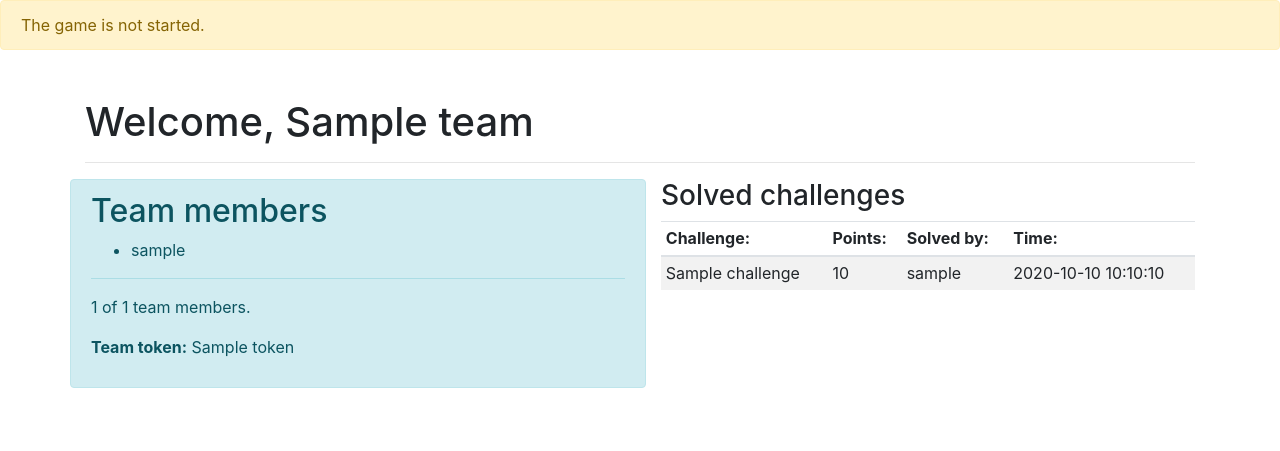
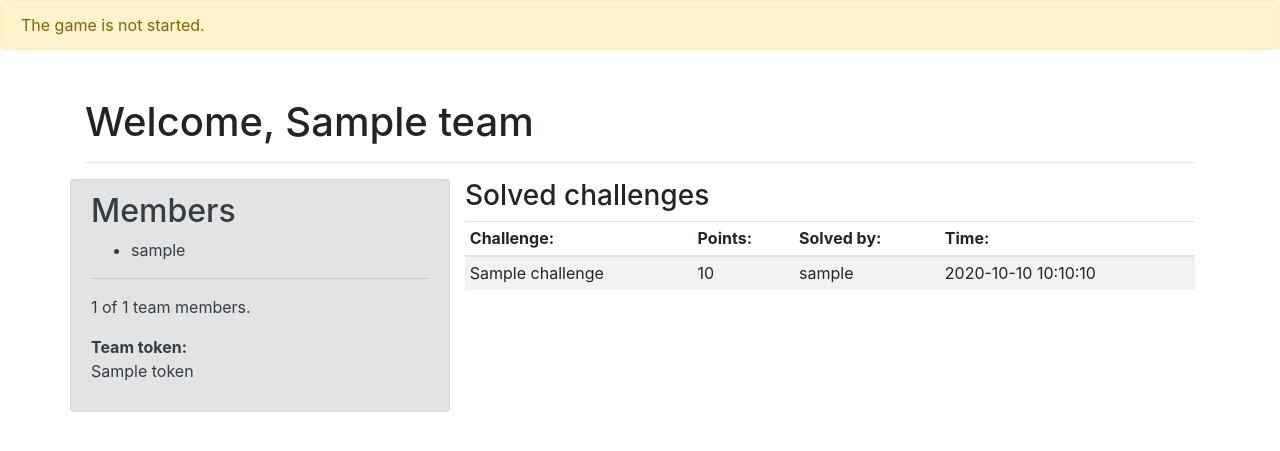
Before and after one commit to odinje/yactff, a Django app: template web/templates/web/team_profile.html in a window 1280 px wide. Shown: the part 59-510 px from the top of the page. Run offline with Django 3.2, Linux system fonts and the light colour scheme; the template is opened without the code that fills it: most values are stand-ins (such as "Sample title", 1, 10 or a date in 2020); some libraries are stand-ins or nearby versions.

Commit message:
Minor style changes

```diff
--- a/web/templates/web/team_profile.html
+++ b/web/templates/web/team_profile.html
@@ -1,12 +1,12 @@
 {% extends "web/base.html" %}
 
 {% block content %}
-<h1>{{ team_view|yesno:"Welcome&#44,Team&#58"|safe }} {{team.name}}</h1>
+<h1>{{ team_view|yesno:"Welcome&#44,"|safe }} {{team.name}}</h1>
   <hr \>
   <div class="row">
     {% with members=team.get_members %}
-    <div class="col alert alert-info">
-      <h2 class="alert-heading">Team members</h2>
+    <div class="col alert alert-secondary">
+      <h2 class="alert-heading">Members</h2>
       <ul>
         {% for member in members %}
         <li>{{member.nickname}}</li>
@@ -15,11 +15,11 @@
       {% if team_view %}
       <hr />
       <p>{{ members|length }} of {{max_team_size }} team members.</p>
-      <p><b>Team token:</b> {{ team.token }}</p>
+      <p><b>Team token:</b></br> {{ team.token }}</p>
       {% endif %}
     </div>
     {% endwith %}
-    <div class="col">
+    <div class="col-8">
       <h3>Solved challenges</h3>
       {% if challenges %}
       <table class="table table-sm table-striped">
```
